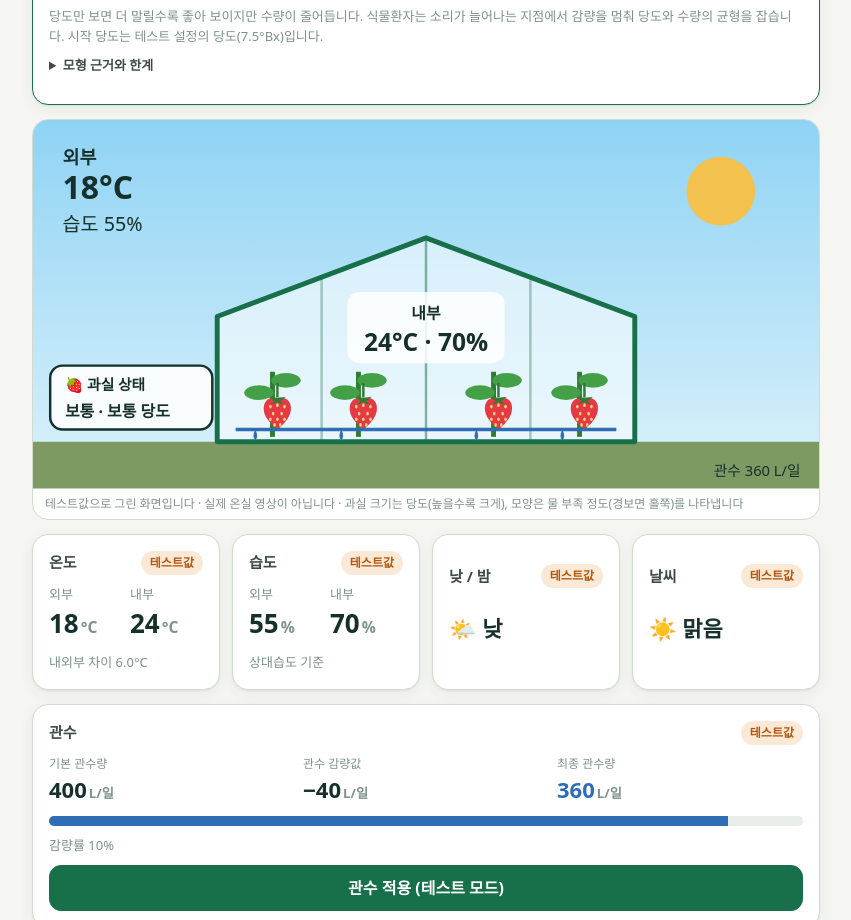
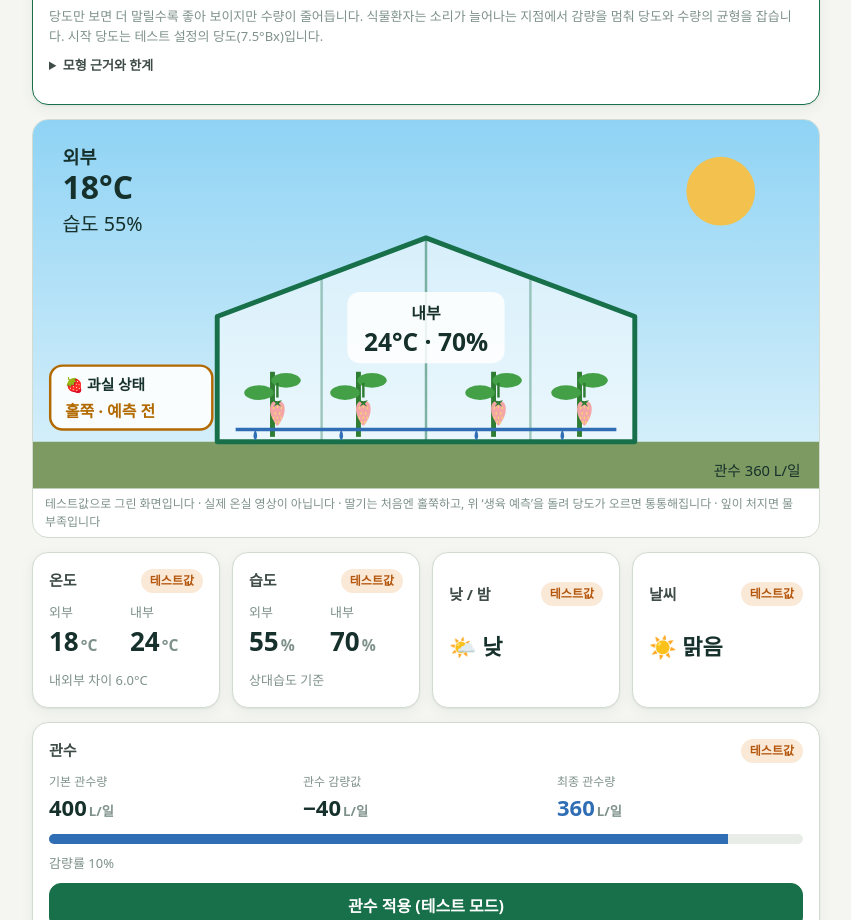
Before and after one commit to skysky02209/sikmul-hwanja, a React (Vite) app: page / in a window 1280 px wide. Shown: the part 1480-2400 px from the top of the page, without its empty margins (4-855 px from the left). Built offline with nearby package versions, Linux system fonts and the light colour scheme.

Commit message:
deploy sikmul-hwanja 2026-10-08 11:11

```diff
--- a/src/ui/components/Dashboard.jsx
+++ b/src/ui/components/Dashboard.jsx
@@ -68,7 +68,8 @@
       <GreenhouseScene
         s={sceneSettings}
         finalIrrigation={irrigation.final.value}
-        fruitBrix={simActive ? sim.brix : sim.conditions.target}
+        fruitBrix={sim.brix}
+        simHours={sim.hours}
         signal={sim.conditions.signal.state}
       />
 
--- a/src/ui/components/GreenhouseScene.jsx
+++ b/src/ui/components/GreenhouseScene.jsx
@@ -6,19 +6,20 @@
 }
 
 /**
- * 과실(딸기) 모양 — 테스트 설정으로 계산한 당도와 식물환자 판정으로 정한다 (실제 측정 아님)
- * - 당도가 높을수록 과실이 커지고 색이 진해진다
- * - 물이 모자라(멈춤 신호·경보) 스트레스를 받으면 과실이 홀쭉해지고 잎이 처진다
+ * 과실(딸기) 모양 — 설정값이 아니라 '생육 예측'의 진행에 따라 바뀐다 (실제 측정 아님)
+ * - 예측을 시작하기 전에는 아직 덜 자란 홀쭉한 딸기
+ * - 예측을 돌려 당도가 오르면 점점 통통하고 진한 빨강이 된다 (약 3일에 걸쳐 차오름)
+ * - 조건이 나빠 당도가 떨어지면 다시 홀쭉해진다
  */
-export function fruitLook(brix, signal) {
-  const k = Math.min(1, Math.max(0, (brix - 4) / 6)) // 4°Bx → 0, 10°Bx 이상 → 1
-  const size = 0.7 + 0.9 * k
-  const thin = signal === 'alarm' ? 0.62 : signal === 'brake' ? 0.82 : 1
-  const color = signal === 'alarm' ? '#B5654F' : k >= 0.66 ? '#C1121F' : k >= 0.33 ? '#E63946' : '#F28482'
-  const label =
-    signal === 'alarm' ? '홀쭉 · 물 부족' : signal === 'brake' ? '살짝 홀쭉' : k >= 0.66 ? '통통 · 고당도' : k >= 0.33 ? '보통 · 보통 당도' : '작음 · 저당도'
-  const tone = signal === 'alarm' ? 'bad' : signal === 'brake' ? 'warn' : k >= 0.66 ? 'good' : 'neutral'
-  return { sx: size * thin, sy: size * (signal === 'alarm' ? 1.05 : 1), color, label, tone, droop: signal === 'alarm' ? 28 : signal === 'brake' ? 12 : 0, wrinkle: signal === 'alarm' }
+export function fruitLook(brix, hours = 0) {
+  const level = Math.min(1, Math.max(0, (brix - 5.5) / 3)) // 5.5°Bx 이하 → 0, 8.5°Bx 이상 → 1
+  const p = hours > 0 ? level * Math.min(1, hours / 72) : 0
+  const sx = 0.62 + 0.88 * p // 홀쭉 → 통통
+  const sy = 0.9 + 0.5 * p
+  const color = p >= 0.66 ? '#C1121F' : p >= 0.33 ? '#E63946' : p > 0.1 ? '#F28482' : '#F4A6A6'
+  const label = hours === 0 ? '홀쭉 · 예측 전' : p >= 0.66 ? '통통 · 고당도' : p >= 0.33 ? '차오르는 중' : '홀쭉 · 당도 낮음'
+  const tone = p >= 0.66 ? 'good' : p >= 0.33 ? 'neutral' : 'warn'
+  return { sx, sy, color, label, tone, p }
 }
 
 /** 딸기 모양 (cx, cy 중심, 높이 약 22) */
@@ -30,8 +31,9 @@
 const FRUIT_TONE = { good: '#17704A', neutral: '#16302B', warn: '#B26A00', bad: '#B3261E' }
 
 /** 온실 단면 그림 — 외부/내부 값과 낮·밤, 날씨, 관수, 과실 상태를 한 장에 보여 준다 */
-export default function GreenhouseScene({ s, finalIrrigation, fruitBrix = s.brix, signal = 'continue' }) {
-  const fruit = fruitLook(fruitBrix, signal)
+export default function GreenhouseScene({ s, finalIrrigation, fruitBrix = s.brix, simHours = 0, signal = 'continue' }) {
+  const fruit = fruitLook(fruitBrix, simHours)
+  const droop = signal === 'alarm' ? 28 : signal === 'brake' ? 12 : 0
   const leaf = signal === 'alarm' ? '#9CAF4A' : signal === 'brake' ? '#6FA544' : '#43A047'
   const anim = { transition: 'transform 0.6s ease, fill 0.6s ease', transformBox: 'fill-box', transformOrigin: 'center' }
   const [top, bottom] = SKY[s.period][s.weather]
@@ -89,16 +91,15 @@
           {[195, 265, 375, 445].map((x) => (
             <g key={x}>
               <line x1={x} y1="258" x2={x} y2="205" stroke="#2E7D32" strokeWidth="4" />
-              <ellipse cx={x - 11} cy="222" rx="12" ry="6" fill={leaf} style={{ ...anim, transformOrigin: 'right center', transform: `rotate(${-fruit.droop}deg)` }} />
-              <ellipse cx={x + 11} cy="212" rx="12" ry="6" fill={leaf} style={{ ...anim, transformOrigin: 'left center', transform: `rotate(${fruit.droop}deg)` }} />
+              <ellipse cx={x - 11} cy="222" rx="12" ry="6" fill={leaf} style={{ ...anim, transformOrigin: 'right center', transform: `rotate(${-droop}deg)` }} />
+              <ellipse cx={x + 11} cy="212" rx="12" ry="6" fill={leaf} style={{ ...anim, transformOrigin: 'left center', transform: `rotate(${droop}deg)` }} />
               <line x1={x + 4} y1="214" x2={x + 4} y2="226" stroke="#2E7D32" strokeWidth="2" />
               <g style={{ ...anim, transform: `scale(${fruit.sx}, ${fruit.sy})` }}>
                 {/* 딸기 */}
                 <path d={strawberryPath(x + 4, 237)} fill={fruit.color} style={anim} />
                 {SEEDS.map(([dx, dy]) => (
-                  <ellipse key={`${dx}${dy}`} cx={x + 4 + dx} cy={237 + dy} rx="0.9" ry="1.3" fill={fruit.wrinkle ? '#D9C27A' : '#F7D774'} />
+                  <ellipse key={`${dx}${dy}`} cx={x + 4 + dx} cy={237 + dy} rx="0.9" ry="1.3" fill="#F7D774" />
                 ))}
-                {fruit.wrinkle && <path d={`M${x} 233 q3 5 1 11 M${x + 8} 233 q-3 5 -1 11`} stroke="#6E2A1E" strokeWidth="1" fill="none" opacity="0.6" />}
                 <path d={`M${x + 4} 228 l-6 -1 l4 3 l-3 3 l5 -2 l5 2 l-3 -3 l4 -3 z`} fill="#2E7D32" />
               </g>
             </g>
@@ -130,7 +131,7 @@
           <text x="26" y="242" fontSize="13" fontWeight="800" fill={FRUIT_TONE[fruit.tone]}>{fruit.label}</text>
         </g>
       </svg>
-      <figcaption className="scene-cap">테스트값으로 그린 화면입니다 · 실제 온실 영상이 아닙니다 · 과실 크기는 당도(높을수록 크게), 모양은 물 부족 정도(경보면 홀쭉)를 나타냅니다</figcaption>
+      <figcaption className="scene-cap">테스트값으로 그린 화면입니다 · 실제 온실 영상이 아닙니다 · 딸기는 처음엔 홀쭉하고, 위 ‘생육 예측’을 돌려 당도가 오르면 통통해집니다 · 잎이 처지면 물 부족입니다</figcaption>
     </figure>
   )
 }
```
Also changed, not shown: 4 other files (tests, documents, lock files or other folders).
